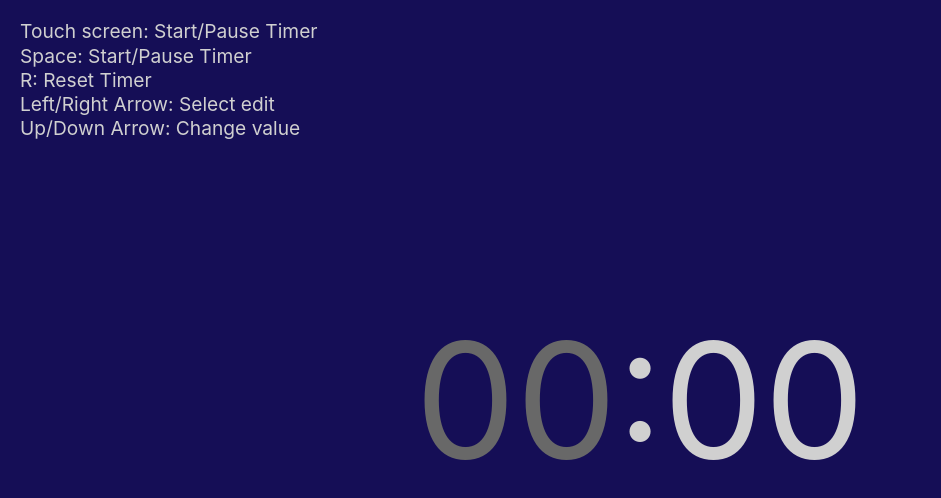
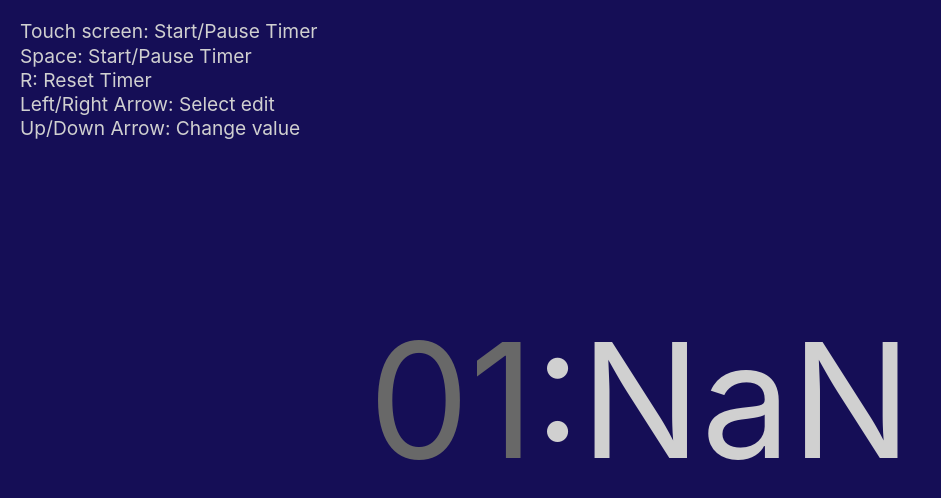
Before and after one commit to lucaasrojas/best-timer, a React (Create React App) app: page /#/1 in a window 1280 px wide. Shown: the top 498 px of the page, without its empty margins (0-941 px from the left). Built offline with nearby package versions, Linux system fonts and the light colour scheme.

Commit message:
Some changes

```diff
--- a/package.json
+++ b/package.json
@@ -9,7 +9,7 @@
     "react": "^17.0.2",
     "react-dom": "^17.0.2",
     "react-router-dom": "^5.2.0",
-    "react-scripts": "4.0.3",
+    "react-scripts": "^5.0.1",
     "web-vitals": "^1.1.2"
   },
   "scripts": {
--- a/src/Components/Timer/Timer.jsx
+++ b/src/Components/Timer/Timer.jsx
@@ -25,8 +25,8 @@ const Timer = (props) => {
     },
     "KeyR": () => {
       setRunning(false)
-      setTimer()
-      setProgressPercentage(0)
+      setTime(prev => ({ current: prev.initial, initial: prev.initial }))
+      calculatePercentage({...time.initial})
       updateTab({}, true)
     },
     "ArrowUp": () => {
@@ -80,17 +80,18 @@ const Timer = (props) => {
   })
   const setTimer = () => {
     const timeFromPath = getTimeFromPath()
-    if (((timeFromPath?.min > 0 || timeFromPath?.sec > 0) && (time.current.sec === 0 && time.current.min === 0)) || (time.current.sec !== timeFromPath?.sec || time.current.min !== timeFromPath?.min)) {
+
+    if (((timeFromPath?.min > 0 || timeFromPath?.sec > 0) && (time.current?.sec && time.current?.min)) || (time.current?.sec !== timeFromPath?.sec || time.current?.min !== timeFromPath?.min)) {
       setTime(prevTime => ({
         ...prevTime,
-        current: { ...prevTime.current, ...timeFromPath },
-        initial: { ...prevTime.initial, ...timeFromPath }
+        current: timeFromPath || {min: 0,sec:0},
+        initial: timeFromPath || {min: 0,sec:0}
       }))
     }
   }
 
-  const calculatePercentage = () => {
-    const { min, sec } = time.current
+  const calculatePercentage = (customTime) => {
+    const { min, sec } = customTime || time.current
     const timeInSec = (min * 60) + sec
     const initialTimeInSec = (time.initial.min * 60) + time.initial.sec
     setProgressPercentage((timeInSec * 100) / initialTimeInSec)
@@ -101,10 +102,9 @@ const Timer = (props) => {
   }
 
   const generateTimeLabel = (time) => {
-
     return {
-      min: time.current.min.toString().length > 1 ? time.current.min : `0${time.current.min}`,
-      sec: time.current.sec.toString().length > 1 ? time.current.sec : `0${time.current.sec}`
+      min: time.current?.min.toString().length > 1 ? time.current?.min : `0${time.current?.min}`,
+      sec: time.current?.sec.toString().length > 1 ? time.current?.sec : `0${time.current?.sec}`
     }
   }
   useEffect(() => {
@@ -128,6 +128,7 @@ const Timer = (props) => {
             return { ...prevTime, current: { min: prevTime.current.min - 1, sec: 59 } }
           } else {
             setRunning(false)
+            alert("Time's up!!")
             clearInterval(interval)
             return { ...prevTime, current: { min: 0, sec: 0 } }
           }
@@ -148,7 +149,10 @@ const Timer = (props) => {
 
       if (pathname.trim()) {
         pathname = pathname.replace("minutes", ".").replace("seconds", "").replace("minute", ".").replace("second", "").replace("min", ".").replace("sec", "")
+        pathname = pathname.split(".")
       }
+
+      response = {min: Number(pathname[0]),sec: Number(pathname[1])}
 
       return response
     }
```
Also changed, not shown: 1 other file (tests, documents, lock files or other folders).
